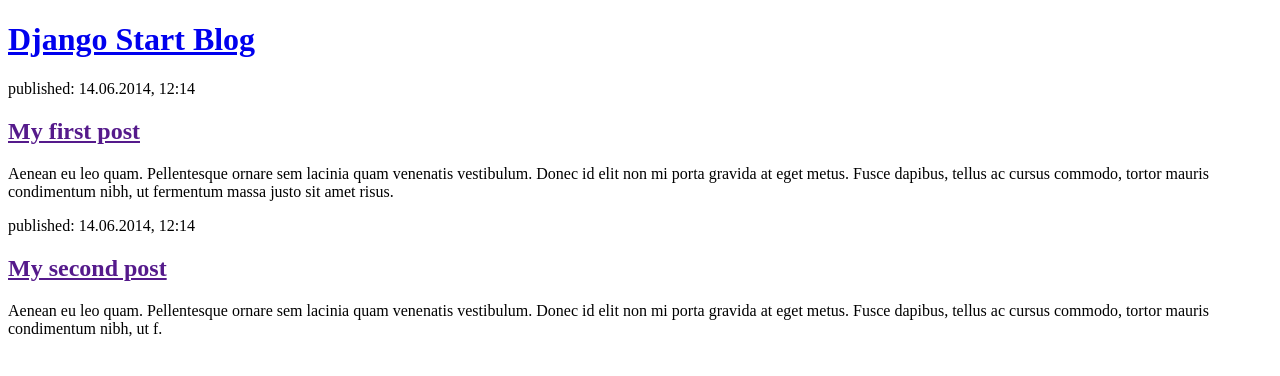
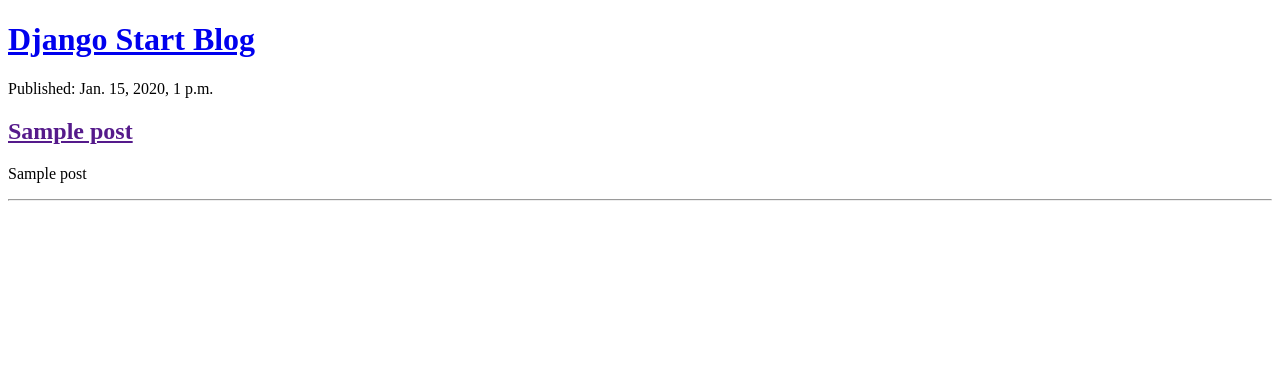
Before and after one commit to PatrickCmd/django-start-blog, a Django app: template blog/templates/blog/post_list.html in a window 1280 px wide. Shown: the top 376 px of the page. Run offline with Django 3.2, Linux system fonts and the light colour scheme; the template is opened without the code that fills it: values that come from a table or form of the project are taken from there, others are empty; tables that the repository leaves empty hold one stand-in row (values such as "Sample post").

Commit message:
modify template to display posts from the database

```diff
--- a/blog/templates/blog/post_list.html
+++ b/blog/templates/blog/post_list.html
@@ -12,21 +12,15 @@
         <h1><a href="/">Django Start Blog</a></h1>
     </div>
 
-    <div>
-        <p>published: 14.06.2014, 12:14</p>
-        <h2><a href="">My first post</a></h2>
-        <p>
-            Aenean eu leo quam. Pellentesque ornare sem lacinia quam venenatis vestibulum.
-            Donec id elit non mi porta gravida at eget metus. Fusce dapibus, tellus ac cursus
-            commodo, tortor mauris condimentum nibh, ut fermentum massa justo sit amet risus.
-        </p>
-    </div>
-
-    <div>
-        <p>published: 14.06.2014, 12:14</p>
-        <h2><a href="">My second post</a></h2>
-        <p>Aenean eu leo quam. Pellentesque ornare sem lacinia quam venenatis vestibulum. Donec id elit non mi porta gravida at eget metus. Fusce dapibus, tellus ac cursus commodo, tortor mauris condimentum nibh, ut f.</p>
-    </div>
+    {% for post in posts %}
+        <div>
+            <p>Published: {{ post.published_date }}</p>
+            <h2><a href="">{{ post.title }}</a></h2>
+            <p>
+                {{ post.title|linebreaksbr }}
+            </p><hr />
+        </div>
+    {% endfor %}
 
 </body>
 </html>
```
Also changed, not shown: blog/views.py (+9 -1 lines).
